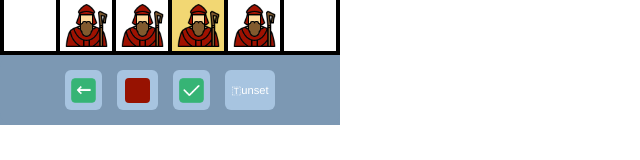
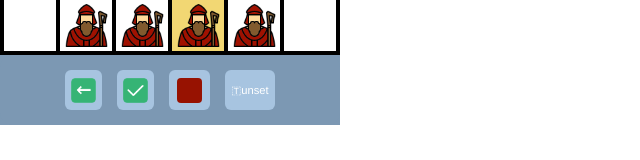
Before and after one commit to tog22/Gods-Vue-Capacitor, a Vue app: page /play in a window 1280 px wide. Shown: the part 493-653 px from the top of the page, without its empty margins (0-640 px from the left). Built offline with nearby package versions, Linux system fonts and the light colour scheme; what @hugotomazi/capacitor-navigation-bar would draw is missing.

Commit message:
reorder buttons

```diff
--- a/src/components/Game_World.vue
+++ b/src/components/Game_World.vue
@@ -54,14 +54,14 @@
 						<div class="back_arrow s_item" @click="reset_turn">
 							<img src="/images/back_arrow.png" alt="←" />
 						</div>
-						<div class="current_player s_item">
-							<span v-html="current_player_image"></span>
-						</div>
 						<div class="next_turn s_item" @click="end_turn"><!-- was s_text_only -->
 							<img alt="End turn" src="/images/tick_green_desat.png" />
 							<!-- <div class="s_text">
 								End Turn
 							</div> -->
+						</div>
+						<div class="current_player s_item">
+							<span v-html="current_player_image"></span>
 						</div>
 						<div class="s_item" style="max-width: 80px; font-size: 0.7em; overflow: hidden;">
 							🇹{{  store.token }}
```
